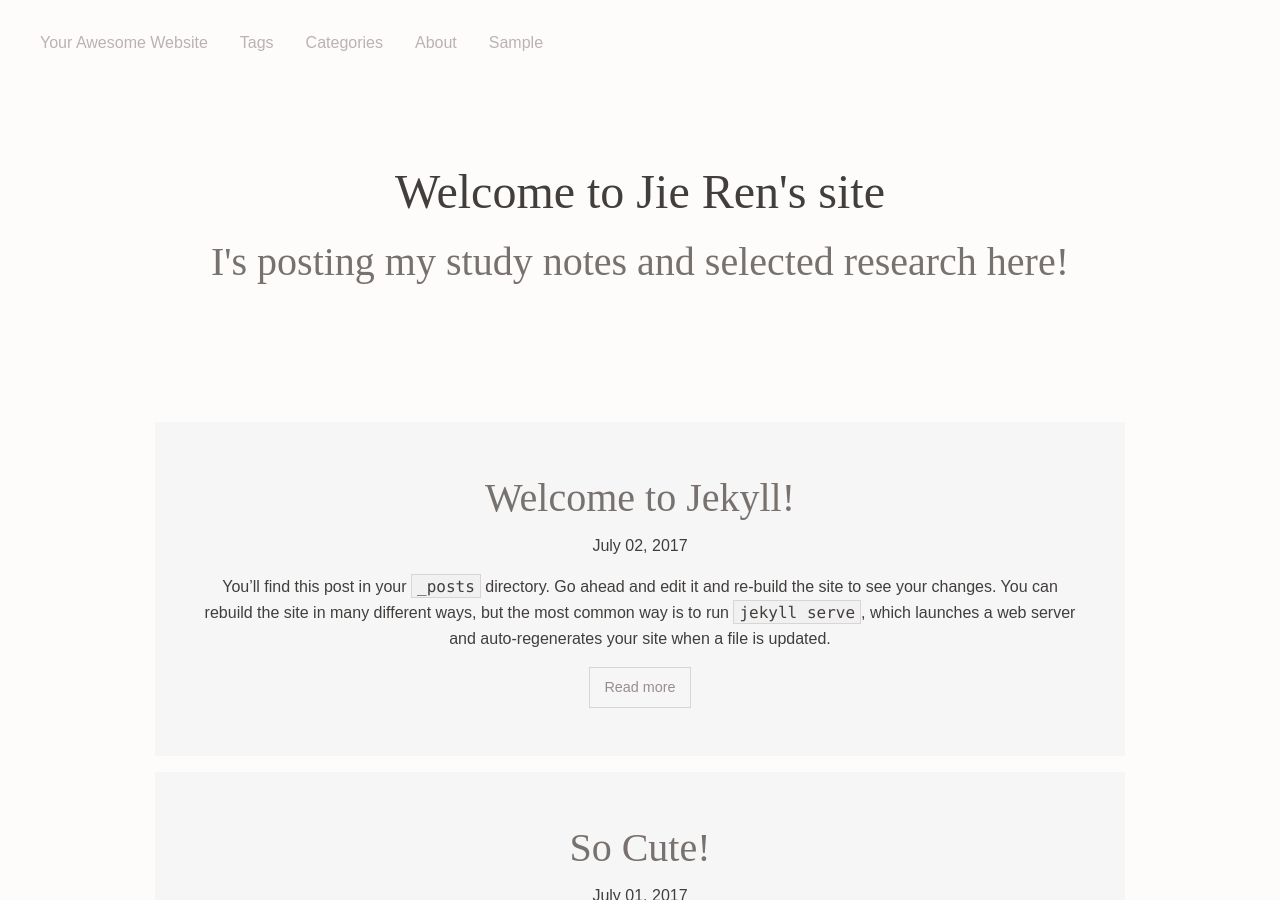
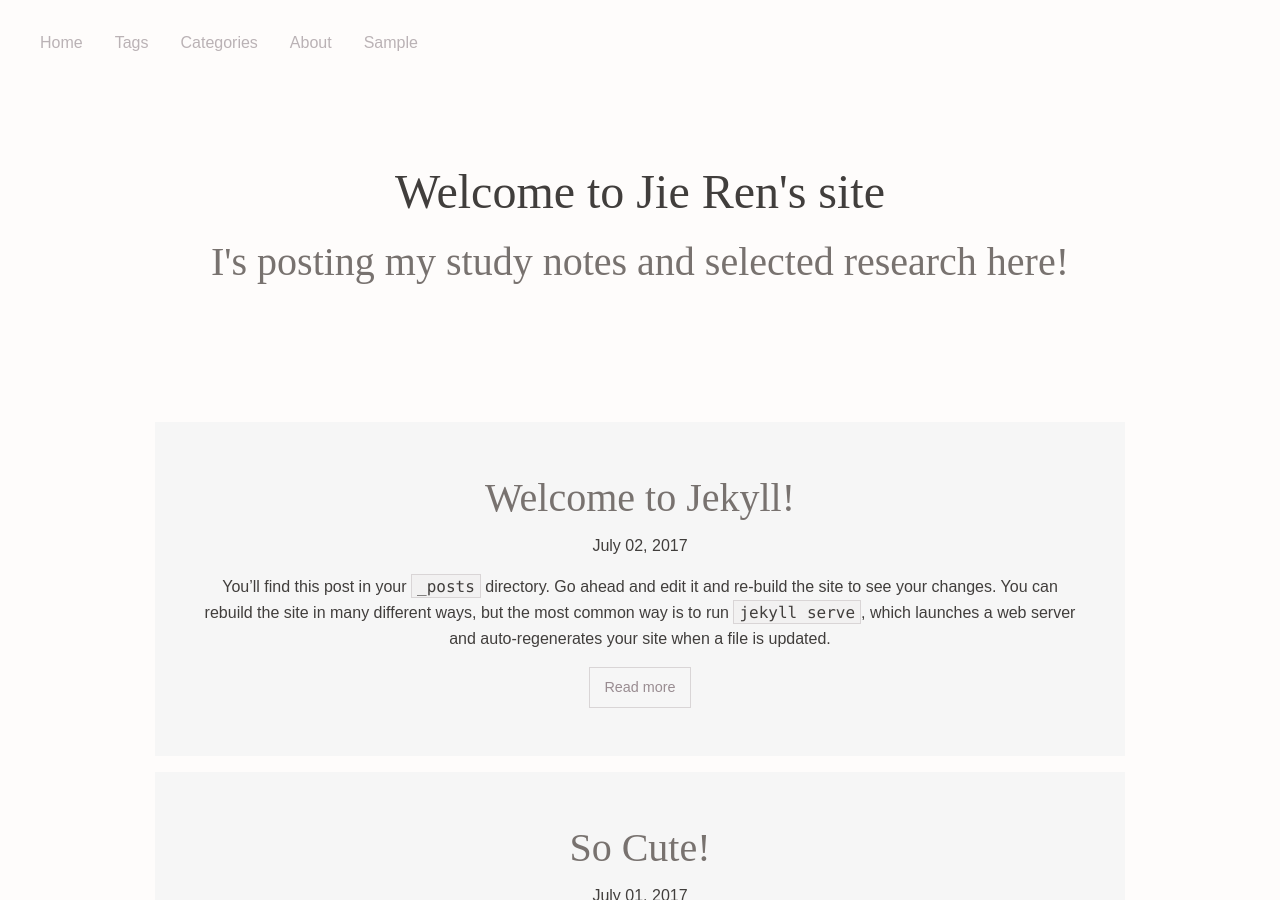
Before and after one commit to jay15summer/jay15summer.github.io-old, a Jekyll site: the page built from index.html, in a window 1280 px wide and 900 px high. Built offline with Jekyll 4.4.1, drawn with Linux system fonts in a browser that asks for light colours; nearby versions of some CDN libraries.

Commit message:
Update menu.yml

```diff
--- a/_data/menu.yml
+++ b/_data/menu.yml
@@ -1,6 +1,6 @@
 # menu.yml contents
 
-- title: Your Awesome Website
+- title: Home
   url:
 - title: Tags
   url: /tags/
```
